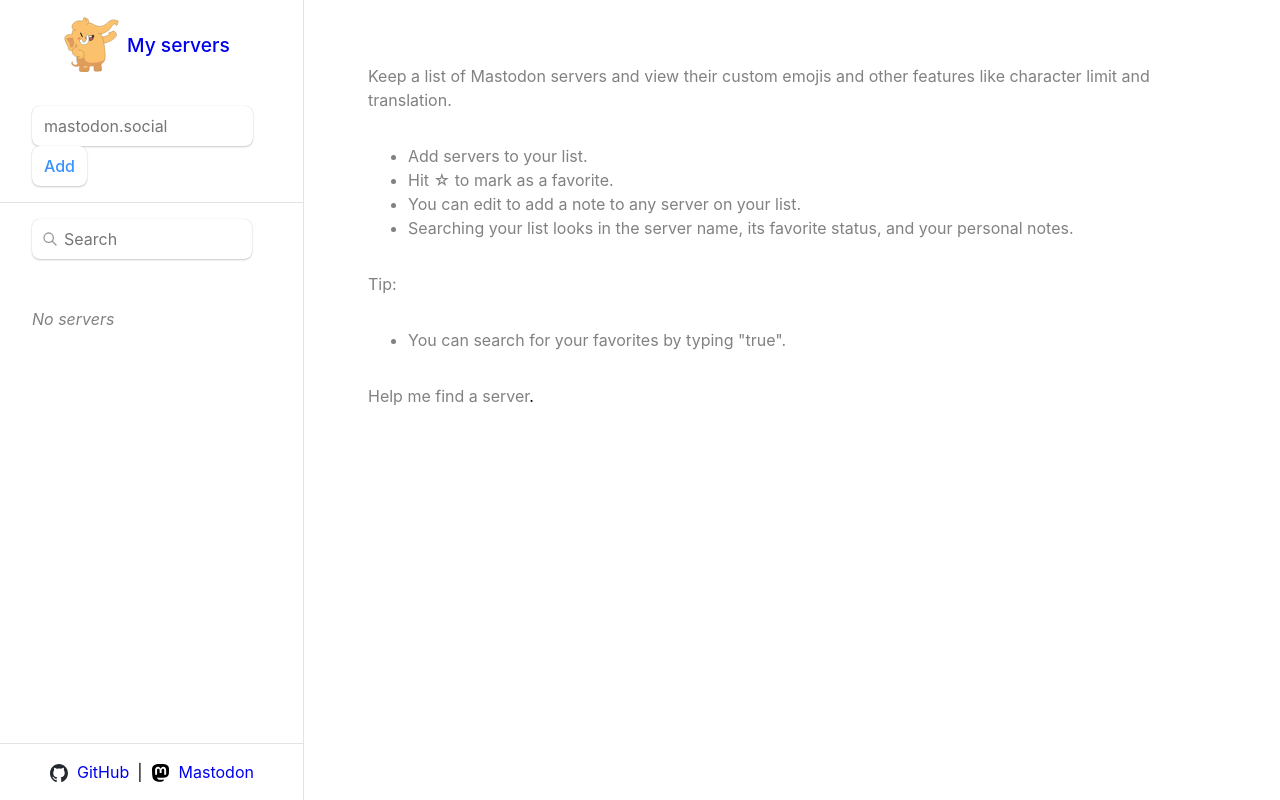
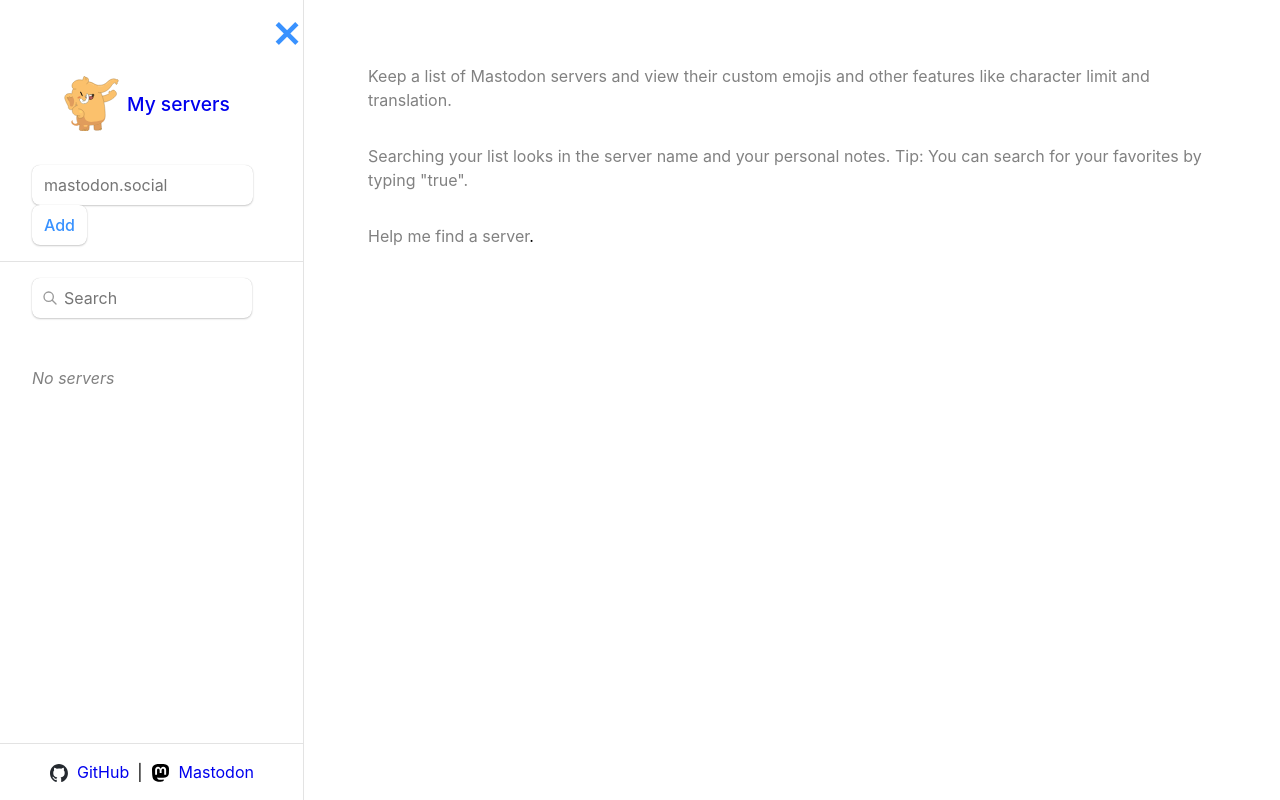
Before and after one commit to santisbon/emojos, a React (Vite) app: page / in a window 1280 px wide. Built offline with nearby package versions, Linux system fonts and the light colour scheme.

Commit message:
Sidebar collapse feature

```diff
--- a/src/index.css
+++ b/src/index.css
@@ -111,9 +111,34 @@
   width: 19rem;
   height: 100%; /* Full-height: remove this if you want "auto" height */
   position: fixed; /* Fixed Sidebar (stay in place on scroll) */
+  z-index: 1;
   border-right: solid 1px #e3e3e3;
   display: flex;
   flex-direction: column;
+  overflow: hidden;
+}
+
+#sidebar .closebtn {
+  text-align: right;
+  font-size: 3rem;
+  background-color: transparent;
+  padding: 0rem 0rem;
+  box-shadow: none;
+  line-height: normal;
+}
+
+.openbtn {
+  font-size: 20px;
+  cursor: pointer;
+  background-color: #111;
+  color: white;
+  padding: 10px 15px;
+  border: none;
+  display: none;
+}
+
+.openbtn:hover {
+  background-color: #444;
 }
 
 [data-theme='light'] #sidebar {
@@ -284,6 +309,7 @@
   padding: 2rem 4rem;
   width: 100%;
   margin-left: 19rem; /* Same as the width of the sidebar */
+  transition: margin-left .5s;
 }
 
 #detail.loading {
--- /dev/null
+++ b/src/nav.js
@@ -0,0 +1,11 @@
+export function openNav() {
+  document.getElementById("sidebar").style.width = "19rem";
+  document.getElementById("detail").style.marginLeft = "19rem";
+  document.getElementById("openSidebar").style.display = "none";
+}
+
+export function closeNav() {
+  document.getElementById("sidebar").style.width = "0";
+  document.getElementById("detail").style.marginLeft= "0";
+  document.getElementById("openSidebar").style.display = "flex";
+}
--- a/src/routes/index.jsx
+++ b/src/routes/index.jsx
@@ -5,16 +5,10 @@
         Keep a list of Mastodon servers and view their custom emojis and other features like character limit
         and translation.
       </p>
-      <ul className="zero-state">
-        <li>Add servers to your list.</li>
-        <li>Hit ☆ to mark as a favorite.</li>
-        <li>You can edit to add a note to any server on your list.</li>
-        <li>Searching your list looks in the server name, its favorite status, and your personal notes.</li>
-      </ul>
-      <label className="zero-state">Tip:</label>
-      <ul className="zero-state">
-        <li>You can search for your favorites by typing "true".</li>
-      </ul>
+      <p className="zero-state">
+        Searching your list looks in the server name and your personal notes.
+        Tip: You can search for your favorites by typing "true".
+      </p>
       <p>
         <a href='https://instances.social/list/advanced#lang=&allowed=&prohibited=&min-users=20000&max-users='
         target='_blank' rel='noopener noreferrer'
--- a/src/routes/root.jsx
+++ b/src/routes/root.jsx
@@ -1,7 +1,7 @@
 import { Outlet, NavLink, Link, useLoaderData, Form, redirect, useNavigation, useSubmit,} from "react-router-dom";
 import { useEffect } from "react";
 import { getServers, createServer, updateSourceMedia } from "../servers";
-
+import { closeNav, openNav } from "../nav";
 
 /*
 Creating data
@@ -117,6 +117,7 @@
   return (
     <>
       <div id="sidebar">
+        <button className="closebtn" onClick={closeNav}>×</button>
         <dark-mode-toggle appearance="switch" light="Day&nbsp;&nbsp;&nbsp;&nbsp;" dark="Night"></dark-mode-toggle>
 
         <Link to="/"><h1>My servers</h1></Link>
@@ -216,6 +217,8 @@
           navigation.state === "loading" ? "loading" : ""
         }
       >
+        <button id="openSidebar" className="openbtn" onClick={openNav}>☰ Open Sidebar</button>
+        <p></p>
         <Outlet />
       </div>
     </>
```
